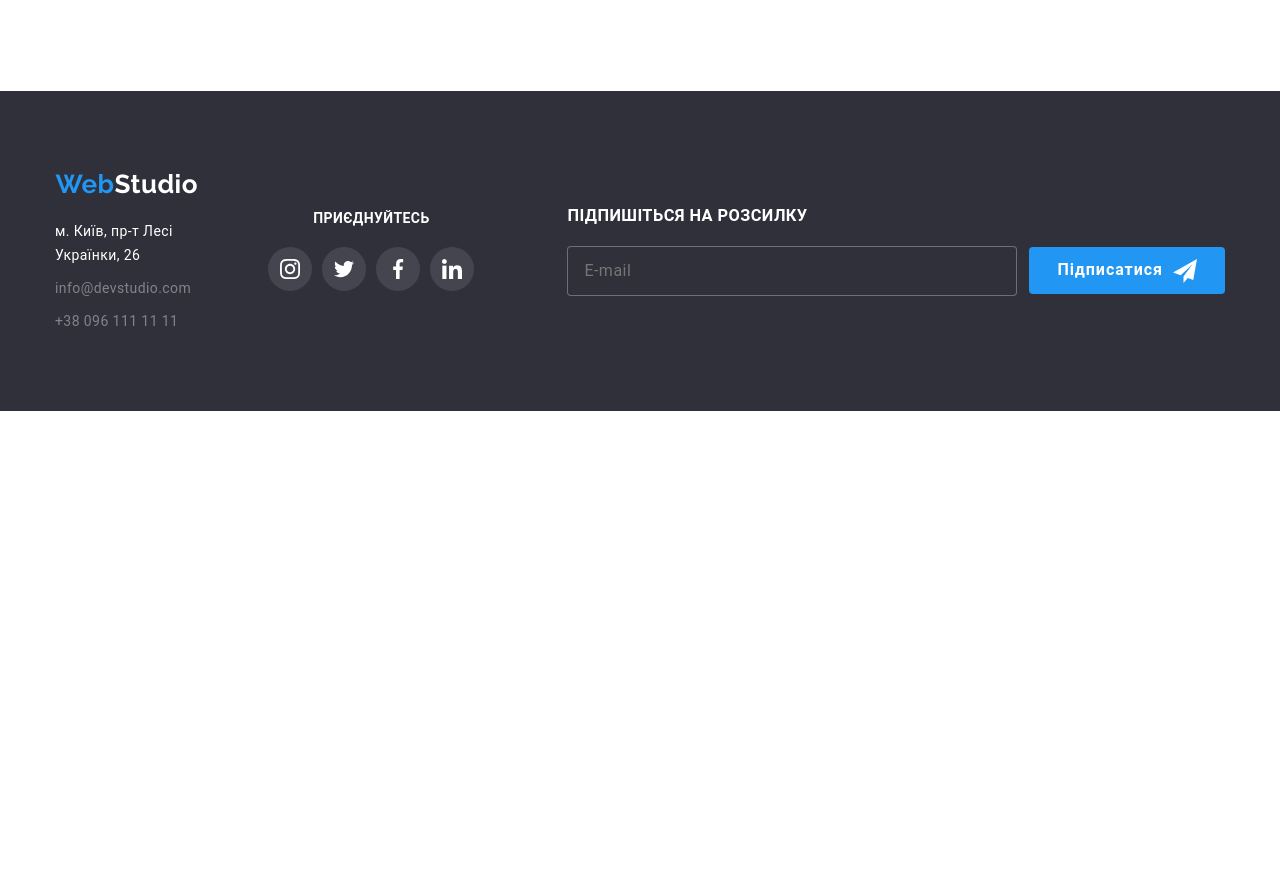
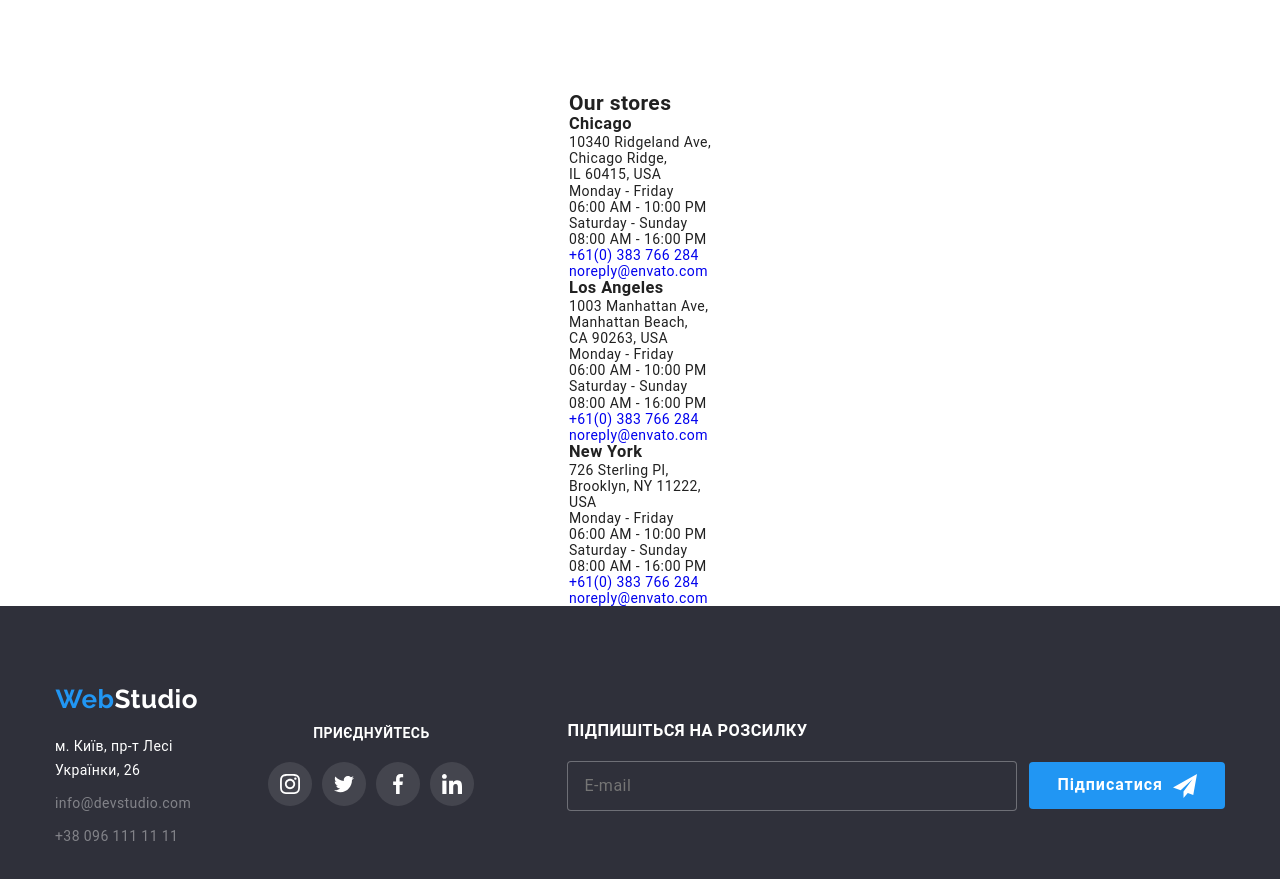
Before and after one commit to Brasssss/github-tutorial, a plain HTML site: page portfolio.html in a window 1280 px wide. Shown: the part 1541-2420 px from the top of the page. Before the commit the page ends 1952 px from the top, so only its background shows below. Drawn offline with nearby package versions, Linux system fonts and the light colour scheme.

Commit message:
Update portfolio.html

```diff
--- a/portfolio.html
+++ b/portfolio.html
@@ -509,6 +509,111 @@
           </ul>
         </div>
       </section>
+
+
+
+
+
+<section class="contacts">
+
+<div class="container">
+    <h2 class="">Our stores</h2>
+    <ul class="contacts__stores-list">
+
+      <li class="store">
+        <title class="store__name">cafe</title>
+        <h3 class="store__location">Chicago</h3>
+        <address class="store__address">
+            10340 Ridgeland Ave,<br>
+            Chicago Ridge,<br>
+            IL 60415, USA
+        </address>
+        <ul class="store__time">
+          <li>
+            <p class="store__working-day">Monday - Friday</p>
+            <p class="store__working-time">06:00 AM - 10:00 PM</p>
+
+          </li>
+          <li>
+            <p class="store__working-day">Saturday - Sunday</p>
+            <p class="store__working-time">08:00 AM - 16:00 PM</p>
+          </li>
+        </ul>
+        <ul class="store__list">
+          <li class="store__item">
+            <a class="store__link" href="tel:+610383766284">+61(0) 383 766 284</a>
+          </li>
+          <li class="store__item">
+            <a class="store__link" href="mailto:noreply@envato.com">noreply@envato.com</a>
+          </li>
+        </ul>
+      </li>
+
+      <li class="store">
+        <title class="store__name">food truck</title>
+        <h3 class="store__location">Los Angeles</h3>
+        <address class="store__address">
+            1003 Manhattan Ave,<br>
+            Manhattan Beach,<br>
+            CA 90263, USA
+        </address>
+        <ul class="store__time">
+          <li>
+            <p class="store__working-day">Monday - Friday</p>
+            <p class="store__working-time">06:00 AM - 10:00 PM</p>
+
+          </li>
+          <li>
+            <p class="store__working-day">Saturday - Sunday</p>
+            <p class="store__working-time">08:00 AM - 16:00 PM</p>
+          </li>
+        </ul>
+        <ul class="store__list">
+          <li class="store__item">
+            <a class="store__link" href="tel:+610383766284">+61(0) 383 766 284</a>
+          </li>
+          <li class="store__item">
+            <a class="store__link" href="mailto:noreply@envato.com">noreply@envato.com</a>
+          </li>
+        </ul>
+      </li>
+
+      <li class="store">
+        <title class="store__name">cafe</title>
+        <h3 class="store__location">New York</h3>
+        <address class="store__address">
+            726 Sterling Pl,<br>
+            Brooklyn, NY 11222, <br>
+            USA
+        </address>
+        <ul class="store__time">
+          <li>
+            <p class="store__working-day">Monday - Friday</p>
+            <p class="store__working-time">06:00 AM - 10:00 PM</p>
+
+          </li>
+          <li>
+            <p class="store__working-day">Saturday - Sunday</p>
+            <p class="store__working-time">08:00 AM - 16:00 PM</p>
+          </li>
+        </ul>
+        <ul class="store__list">
+          <li class="store__item">
+            <a class="store__link" href="tel:+610383766284">+61(0) 383 766 284</a>
+          </li>
+          <li class="store__item">
+            <a class="store__link" href="mailto:noreply@envato.com">noreply@envato.com</a>
+          </li>
+        </ul>
+      </li>
+    </ul>
+</div>
+</section>
+
+
+
+
+
     </main>
 
     <!-- footer -->
```
